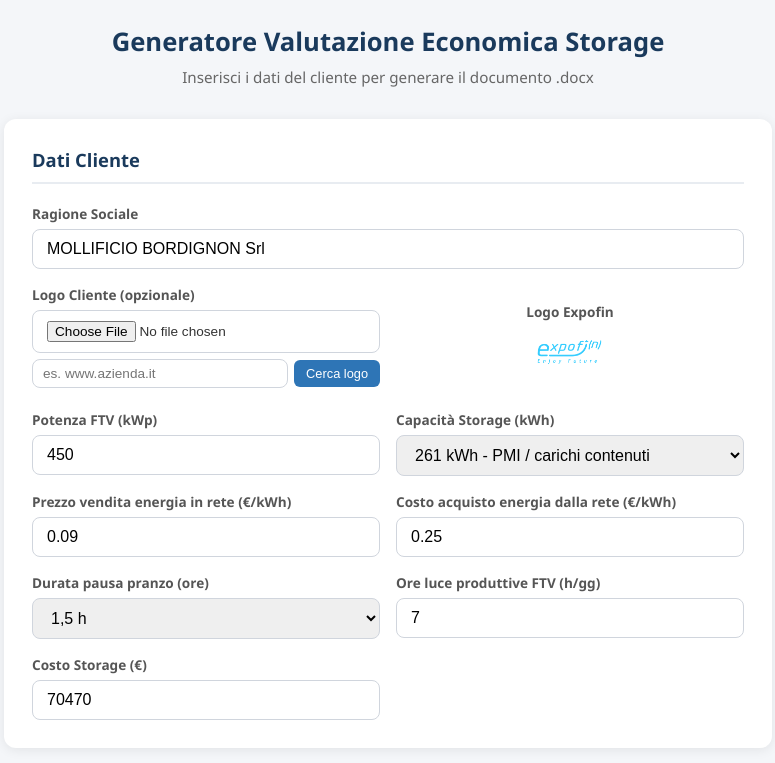
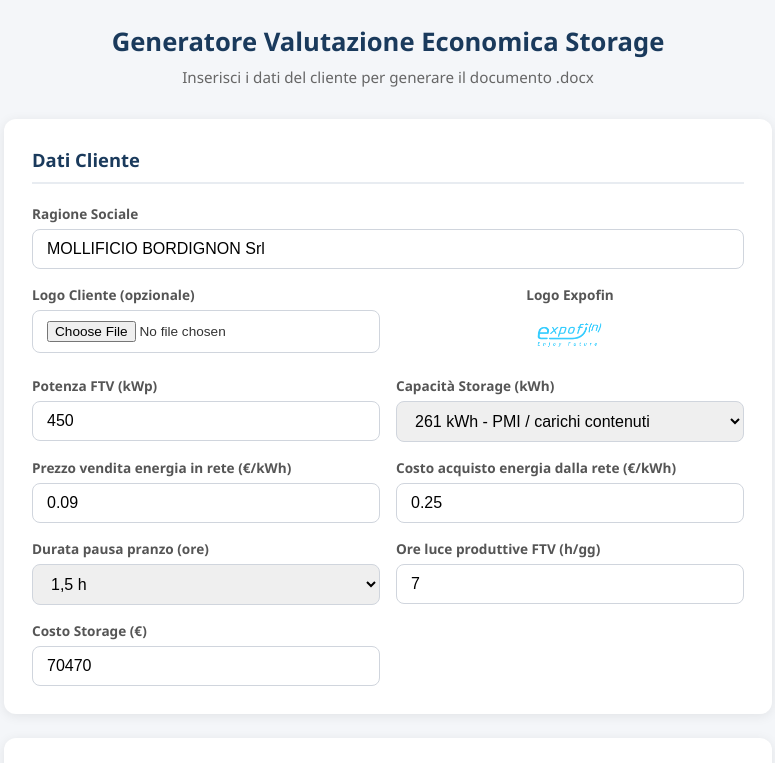
Before and after one commit to gioballagio-hub/generatore-valutazione-storage, a website: page index.html in a window 1280 px wide. Shown: the top 763 px of the page, without its empty margins (252-1027 px from the left). Drawn offline with Linux system fonts and the light colour scheme.

Commit message:
Rimosso campo sito web e pulsante cerca logo

```diff
--- a/index.html
+++ b/index.html
@@ -63,10 +63,6 @@
         <div class="form-group">
           <label for="logoCliente">Logo Cliente (opzionale)</label>
           <input type="file" id="logoCliente" accept="image/png,image/jpeg" style="font-size:0.85rem;">
-          <div style="margin-top:6px; display:flex; align-items:center; gap:6px;">
-            <input type="text" id="sitoCliente" placeholder="es. www.azienda.it" style="flex:1; font-size:0.85rem; padding:6px 10px;">
-            <button type="button" onclick="cercaLogoCliente()" style="padding:6px 12px; font-size:0.8rem; background:#2e75b6; color:#fff; border:none; border-radius:6px; cursor:pointer; white-space:nowrap;">Cerca logo</button>
-          </div>
           <div id="logoPreview" style="margin-top:6px;"></div>
         </div>
         <div class="form-group" style="align-items:center; justify-content:center;">
```
